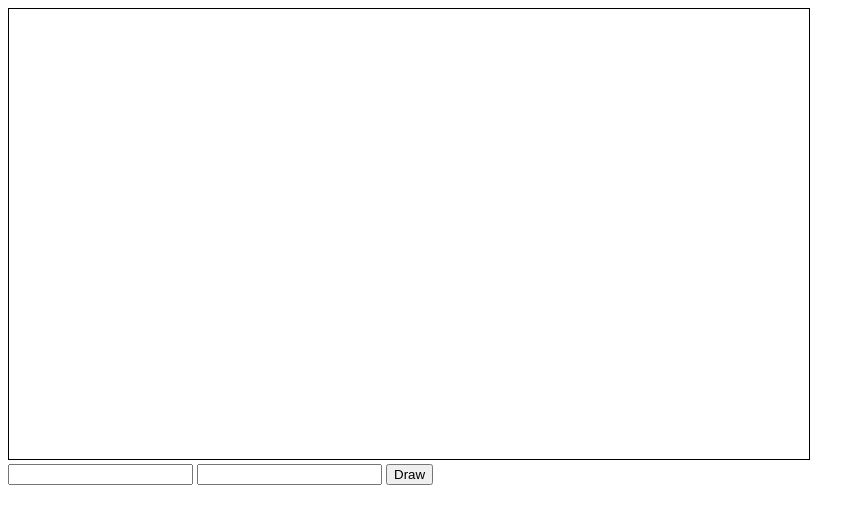
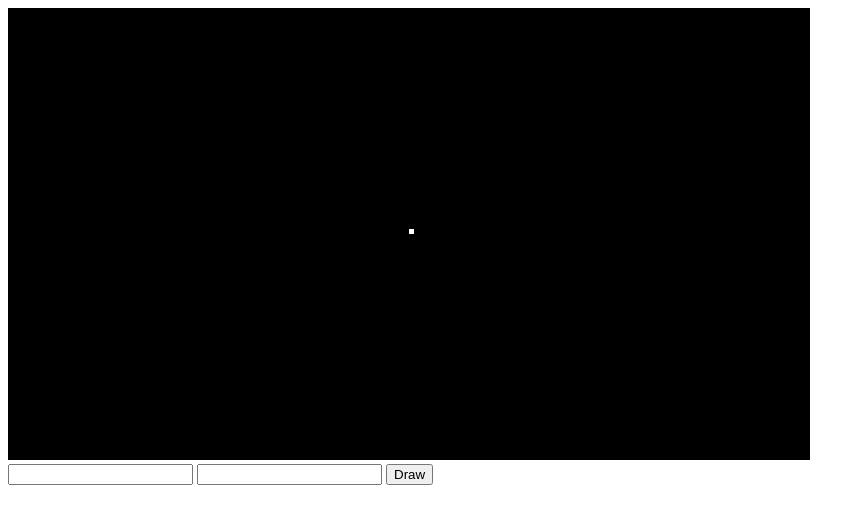
Before and after one commit to chenying-wang/Tank-Game, a plain HTML site: page index.html in a window 1280 px wide. Shown: the whole page, without its empty margins (0-865 px from the left). Drawn offline with Linux system fonts and the light colour scheme.

Commit message:
Code optimization

```diff
--- a/index.html
+++ b/index.html
@@ -4,9 +4,18 @@
 <head>
     <title>Tank Game</title>
     <link type="text/css" rel="stylesheet" href="css/index.css" />
-    <script sync src="js/main.js"></script>
-    <script sync src="js/vector.js"></script>
-    <script sync src="js/timer.js"></script>
+    <!-- config -->
+    <script async src="js/config.js"></script>
+    <script asunc src="js/key_action.js"></script>
+    <!-- game -->
+    <script async src="js/pixel_game.js"></script>
+    <script async src="js/tank_game.js"></script>
+    <script async src="js/main.js"></script>
+    <!-- element -->
+    <script async src="js/tank.js"></script>
+    <!-- utilities -->
+    <script async src="js/vector.js"></script>
+    <script async src="js/timer.js"></script>
 </head>
 
 <body>
--- /dev/null
+++ b/js/config.js
@@ -0,0 +1,7 @@
+const Config = {}
+
+Config.BACKGROUND_COLOR = 'rgb(0, 0, 0)'
+Config.TANK_COLOR = 'rgb(255, 255, 255)'
+Config.INTERVAL = 200
+Config.GRID_X = 160
+Config.GRID_Y = 90
--- /dev/null
+++ b/js/key_action.js
@@ -0,0 +1,18 @@
+const KeyAction =  {
+    'w': tankGame => {
+        tankGame.tanks[0].direction = Tank.UP
+    },
+    'd': tankGame => {
+        tankGame.tanks[0].direction = Tank.RIGHT
+    },
+    's': tankGame => {
+        tankGame.tanks[0].direction = Tank.DOWN
+    },
+    'a': tankGame => {
+        tankGame.tanks[0].direction = Tank.LEFT
+    },
+    ' ': tankGame => {
+        if(tankGame.timer.pause == true) tankGame.start()
+        else if(tankGame.timer.pause == false) tankGame.pause()
+    },
+}
--- a/js/main.js
+++ b/js/main.js
@@ -1,45 +1,4 @@
 const log = console.log.bind(console)
-
-class TankGame {
-    constructor(id, grid) {
-        this._initCanvas(id)
-        this._initGrid(grid)
-    }
-
-    static new(...args) {
-        return new this(...args)
-    }
-
-    _initCanvas(id) {
-        this.id = id
-        const canvas = document.querySelector('#' + id)
-        if (canvas.getContext) {
-            this.totalWidth = canvas.width
-            this.totalHeight = canvas.height
-            const ctx = canvas.getContext('2d')
-            this.ctx = ctx
-        }
-    }
-
-    _initGrid(grid) {
-        this.unitWidth = this.totalWidth / grid.x
-        this.unitHeight = this.totalHeight / grid.y
-    }
-
-    draw(vector, color) {
-        this.ctx.fillStyle = color
-        const x = vector.x * this.unitWidth
-        const y = this.totalHeight - this.unitHeight - vector.y * this.unitHeight
-        if (x < 0 || x > this.totalWidth || y < 0 || y > this.totalHeight) {
-            return
-        }
-        this.ctx.fillRect(x, y, this.unitWidth, this.unitHeight)
-    }
-
-    clear() {
-        this.ctx.clearRect(0, 0, this.totalWidth, this.totalHeight)
-    }
-}
 
 const debug = tankGame => {
     window.debugTankGame = tankGame
@@ -49,15 +8,16 @@ const debug = tankGame => {
 const debugDraw = () => {
     const x = document.querySelector('#x').value
     const y = document.querySelector('#y').value
-    window.debugTankGame.draw(Vector.new(x, y), "rgb(0, 0, 0)")
+    window.debugTankGame.draw(Vector.new(x, y), 'rgb(255, 255, 255)')
 }
 
 const main = () => {
-    let mTankGame = TankGame.new('game', Vector.new(80, 45))
-    let timer = Timer.new(() => {
-        mTankGame.clear()
-    }, 1000)
-    timer.start()
+    const mTankGame = TankGame.new('game', Vector.new(Config.GRID_X, Config.GRID_Y))
+    window.addEventListener('keydown', event => {
+        log(event)
+        KeyAction[event.key] && KeyAction[event.key](mTankGame)
+    })
+    mTankGame.start()
     debug(mTankGame)
 }
 
--- /dev/null
+++ b/js/pixel_game.js
@@ -0,0 +1,58 @@
+class PixelGame {
+    constructor(id, grid) {
+        this._initCanvas(id)
+        this._initGrid(grid)
+        this._initTanks()
+        this._initTimer()
+    }
+
+    static new(...args) {
+        return new this(...args)
+    }
+
+    _initCanvas(id) {
+        this.id = id
+        const canvas = document.querySelector('#' + id)
+        if (canvas.getContext) {
+            this.totalWidth = canvas.width
+            this.totalHeight = canvas.height
+            const ctx = canvas.getContext('2d')
+            this.ctx = ctx
+        }
+    }
+
+    _initGrid(grid) {
+        this.unitWidth = this.totalWidth / grid.x
+        this.unitHeight = this.totalHeight / grid.y
+    }
+
+    _initTimer() {
+        this.timer = Timer.new(() => {
+            this.clear()
+        }, Config.INTERVAL)
+    }
+
+    start() {
+        this.timer.start()
+    }
+
+    pause() {
+        this.timer.stop()
+    }
+
+    draw(vector, color) {
+        this.ctx.fillStyle = color
+        const x = vector.x * this.unitWidth
+        const y = this.totalHeight - this.unitHeight - vector.y * this.unitHeight
+        if (x < 0 || x > this.totalWidth || y < 0 || y > this.totalHeight) {
+            return
+        }
+        this.ctx.fillRect(x, y, this.unitWidth, this.unitHeight)
+    }
+
+    clear() {
+        this.ctx.clearRect(0, 0, this.totalWidth, this.totalHeight)
+        this.ctx.fillStyle = Config.BACKGROUND_COLOR
+        this.ctx.fillRect(0, 0, this.totalWidth, this.totalHeight)
+    }
+}
--- /dev/null
+++ b/js/tank.js
@@ -0,0 +1,45 @@
+class Tank {
+    constructor(tankGame, position) {
+        this.game = tankGame
+        this.position = position
+        this.direction = Tank.STOP
+    }
+
+    static new(...args) {
+        return new this(...args)
+    }
+
+    move() {
+        if(this.direction == Tank.UP) {
+            this.position.y += Tank.SPEED
+            if(this.position.y >= Config.GRID_Y)
+                this.position.y = Config.GRID_Y - 1
+        }
+        else if(this.direction == Tank.RIGHT) {
+            this.position.x += Tank.SPEED
+            if(this.position.x >= Config.GRID_X)
+                this.position.x = Config.GRID_X - 1
+        }
+        else if(this.direction == Tank.DOWN) {
+            this.position.y -= Tank.SPEED
+            if(this.position.y < 0)
+                this.position.y = 0
+        }
+        else if(this.direction == Tank.LEFT) {
+            this.position.x -= Tank.SPEED
+            if(this.position.x < 0)
+                this.position.x = 0
+        }
+    }
+
+    draw() {
+        this.game.draw(this.position, Config.TANK_COLOR)
+    }
+}
+
+Tank.STOP = 0
+Tank.UP = 1
+Tank.RIGHT = 2
+Tank.LEFT = 3
+Tank.DOWN = 4
+Tank.SPEED = 1
--- /dev/null
+++ b/js/tank_game.js
@@ -0,0 +1,25 @@
+class TankGame extends PixelGame{
+    constructor(id, grid) {
+        super(id, grid)
+
+        this._initTanks()
+        this._initTimer()
+    }
+
+    _initTanks() {
+        this.tanks = []
+        const initX = Math.floor(Config.GRID_X / 2)
+        const initY = Math.floor(Config.GRID_Y / 2)
+        const v = Vector.new(initX, initY)
+        const tank = Tank.new(this, v)
+        this.tanks.push(tank)
+    }
+
+    _initTimer() {
+        this.timer = Timer.new(() => {
+            this.clear()
+            this.tanks[0].move()
+            this.tanks[0].draw()
+        }, Config.INTERVAL)
+    }
+}
--- a/js/timer.js
+++ b/js/timer.js
@@ -21,7 +21,7 @@ class Timer {
     }
 
     _run() {
-        if(this.pause == false) {
+        if (this.pause == false) {
             this.run()
             window.setTimeout(() => {
                 this._run()
```
